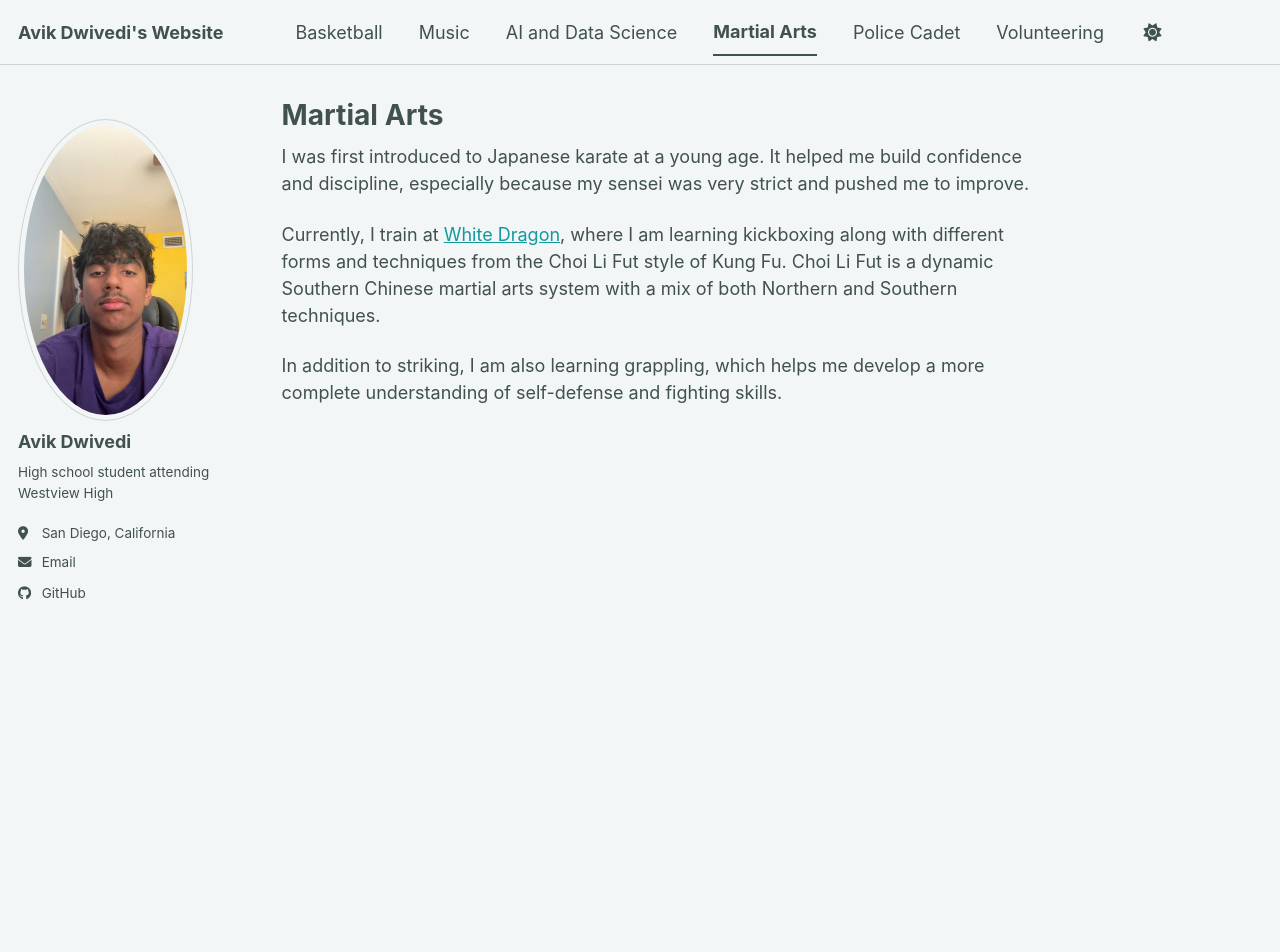
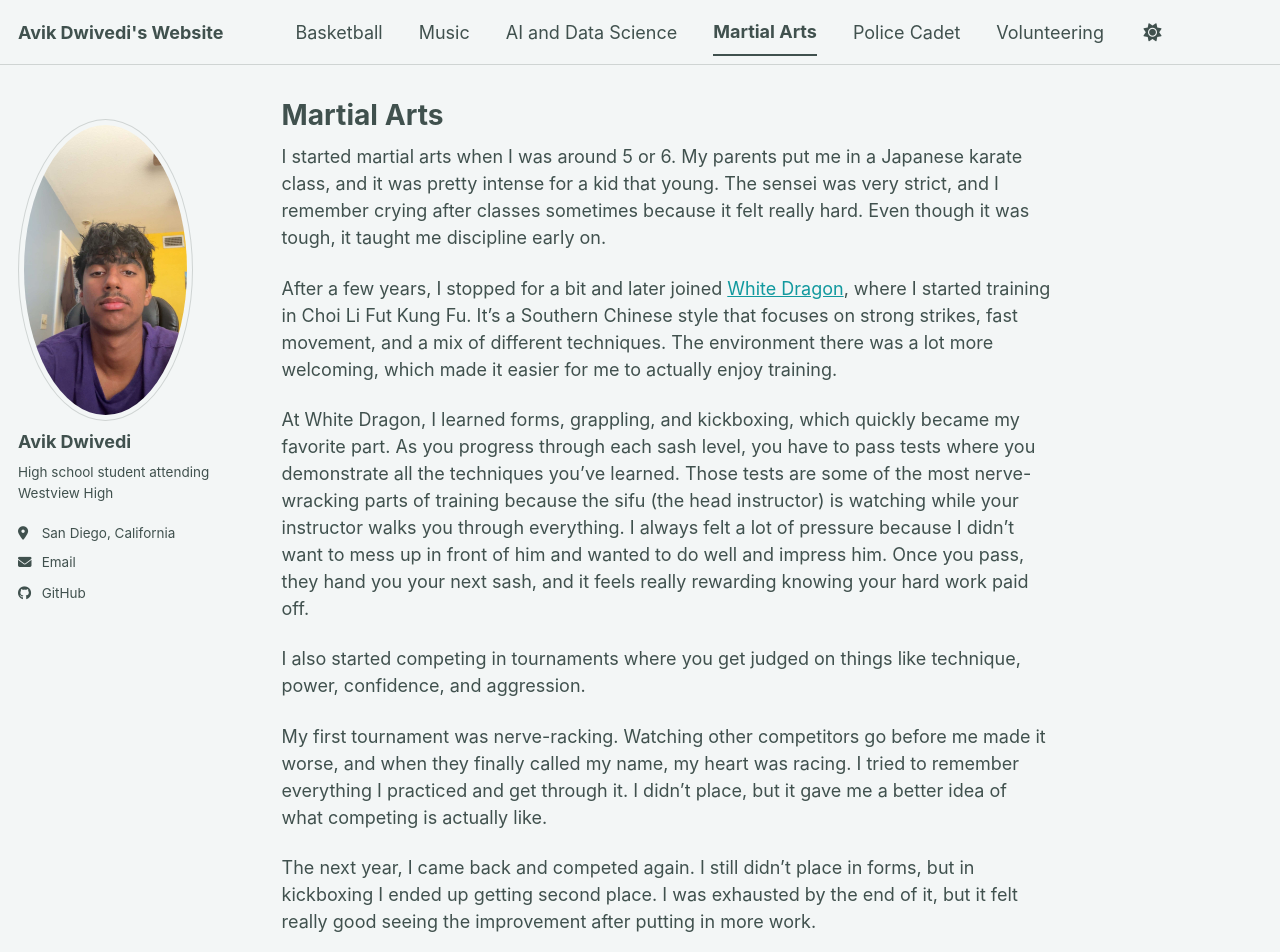
Before and after one commit to vikuser99/simple, a Jekyll site: the page built from _pages/martial_arts.md, in a window 1280 px wide and 1400 px high. Shown: the top 952 px of the window. Built offline with Jekyll 4.4.1, drawn with Linux system fonts in a browser that asks for light colours; a style sheet for code colours, icons or effects is not loaded; some of the changed text lies outside the part shown.

Commit message:
Revise martial arts.md with personal training experiences
Expanded personal narrative on martial arts journey, detailing early experiences, training at White Dragon, and competition highlights.

```diff
--- a/_pages/martial_arts.md
+++ b/_pages/martial_arts.md
@@ -6,8 +6,22 @@ redirect_from:
   - /martial_arts.html
 ---
 
-I was first introduced to Japanese karate at a young age. It helped me build confidence and discipline, especially because my sensei was very strict and pushed me to improve.
 
-Currently, I train at [White Dragon](https://www.whitedragonmartialarts.com/), where I am learning kickboxing along with different forms and techniques from the Choi Li Fut style of Kung Fu. Choi Li Fut is a dynamic Southern Chinese martial arts system with a mix of both Northern and Southern techniques.
+I started martial arts when I was around 5 or 6. My parents put me in a Japanese karate class, and it was pretty intense for a kid that young. The sensei was very strict, and I remember crying after classes sometimes because it felt really hard. Even though it was tough, it taught me discipline early on.
 
-In addition to striking, I am also learning grappling, which helps me develop a more complete understanding of self-defense and fighting skills.
+After a few years, I stopped for a bit and later joined [White Dragon](https://www.whitedragonmartialarts.com/),  where I started training in Choi Li Fut Kung Fu. It’s a Southern Chinese style that focuses on strong strikes, fast movement, and a mix of different techniques. The environment there was a lot more welcoming, which made it easier for me to actually enjoy training.
+
+At White Dragon, I learned forms, grappling, and kickboxing, which quickly became my favorite part. As you progress through each sash level, you have to pass tests where you demonstrate all the techniques you’ve learned. Those tests are some of the most nerve-wracking parts of training because the sifu (the head instructor) is watching while your instructor walks you through everything. I always felt a lot of pressure because I didn’t want to mess up in front of him and wanted to do well and impress him. Once you pass, they hand you your next sash, and it feels really rewarding knowing your hard work paid off.
+
+I also started competing in tournaments where you get judged on things like technique, power, confidence, and aggression.
+
+My first tournament was nerve-racking. Watching other competitors go before me made it worse, and when they finally called my name, my heart was racing. I tried to remember everything I practiced and get through it. I didn’t place, but it gave me a better idea of what competing is actually like.
+
+The next year, I came back and competed again. I still didn’t place in forms, but in kickboxing I ended up getting second place. I was exhausted by the end of it, but it felt really good seeing the improvement after putting in more work.
+
+I still train at White Dragon now, and I’m always trying to get better. Martial arts has helped me a lot with confidence, discipline, and not backing down when things get hard.
+
+
+{% include youtube.html id="oH0TWLY-OvQ" %}
+
+{% include youtube.html id="nOKOUO3c298" %}
```
